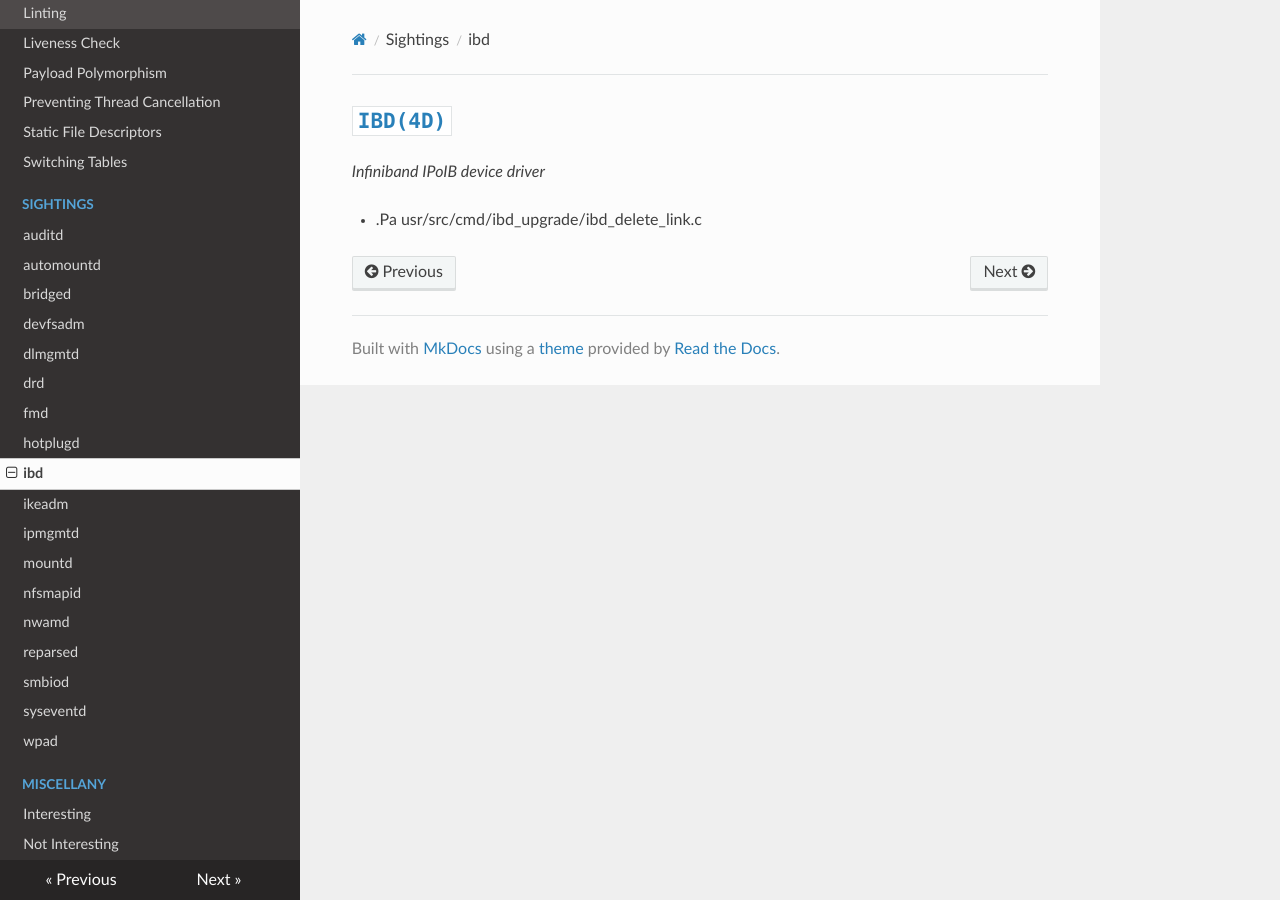
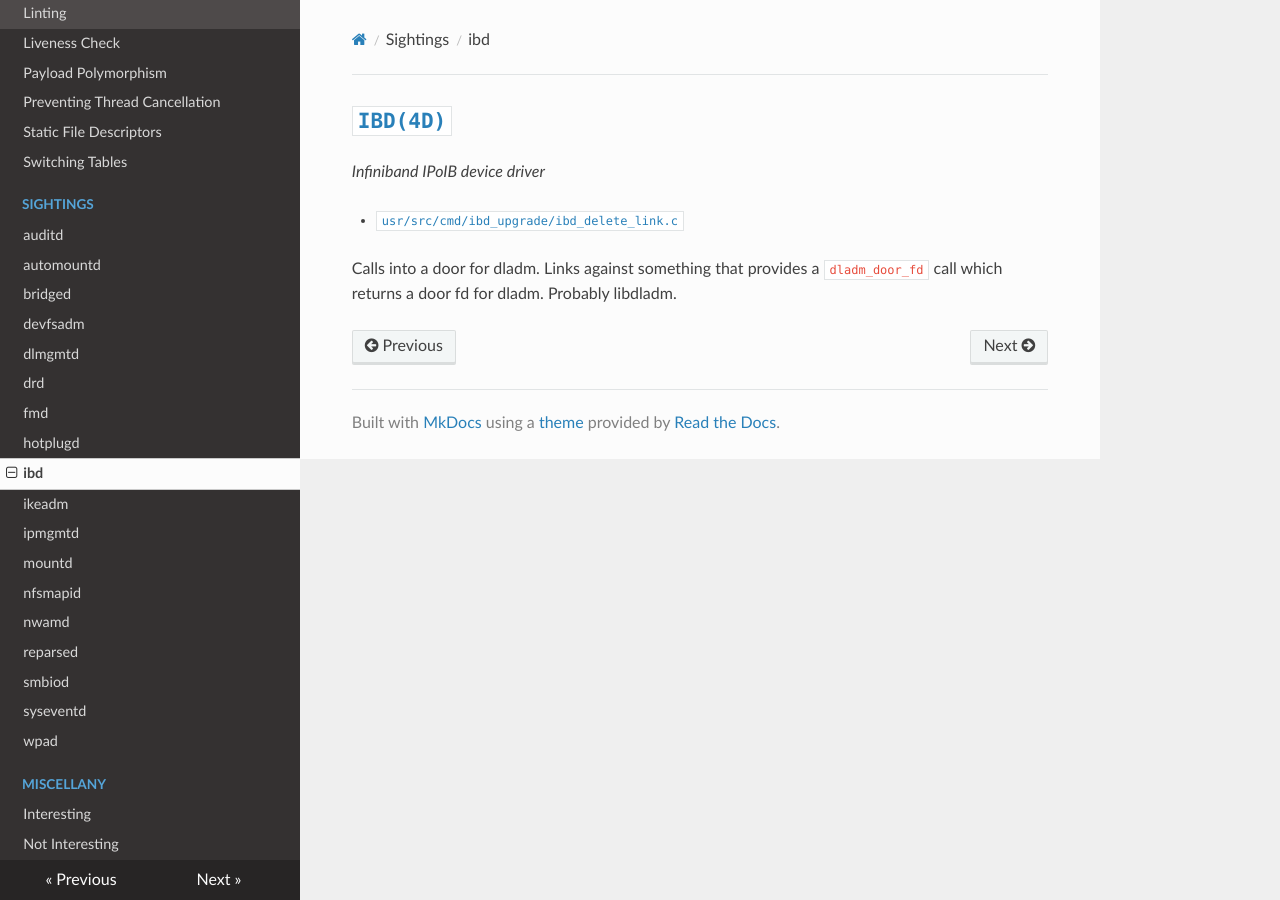
Before and after one commit to robertdfrench/doors-in-the-wild, an MkDocs documentation site: the page built from docs/ibd.md, in a window 1280 px wide. Built offline with MkDocs 1.6.1, drawn with Linux system fonts in a browser that asks for light colours; nearby versions of some CDN libraries.

Commit message:
Not much meat on the ibd bone yet

```diff
--- a/docs/ibd.md
+++ b/docs/ibd.md
@@ -1,4 +1,7 @@
 # [`IBD(4D)`](https://man.omnios.org/man4d/ibd.4d)
 *Infiniband IPoIB device driver*
 
-* .Pa usr/src/cmd/ibd_upgrade/ibd_delete_link.c
+* [`usr/src/cmd/ibd_upgrade/ibd_delete_link.c`](https://github.com/illumos/illumos-gate/blob/master/usr/src/cmd/ibd_upgrade/ibd_delete_link.c)
+
+Calls into a door for dladm. Links against something that provides a
+`dladm_door_fd` call which returns a door fd for dladm. Probably libdladm.
```
Also changed, not shown: README.md (+1 -1 lines).
